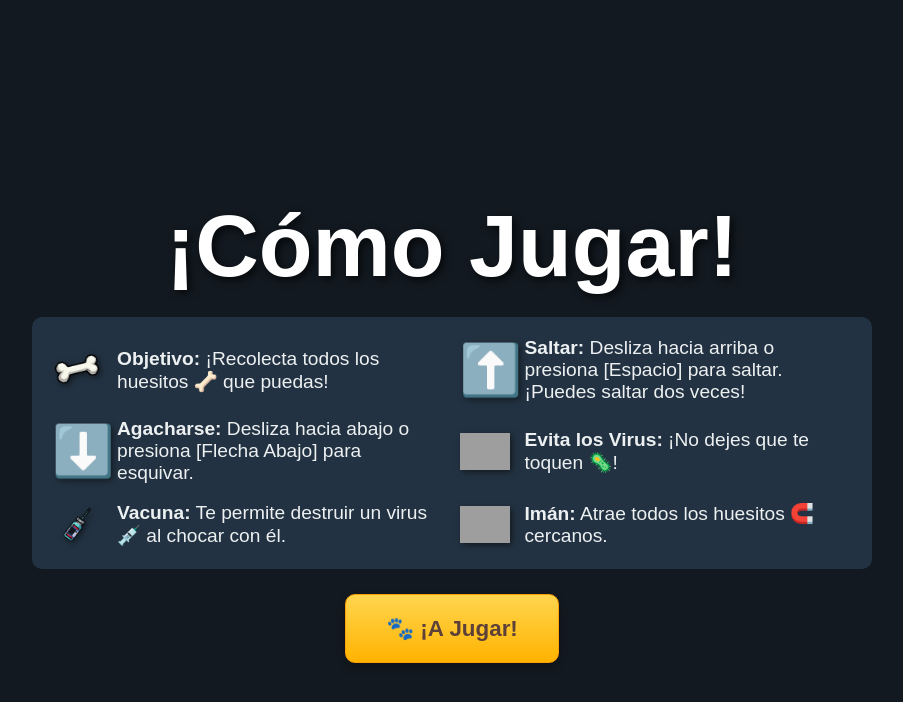
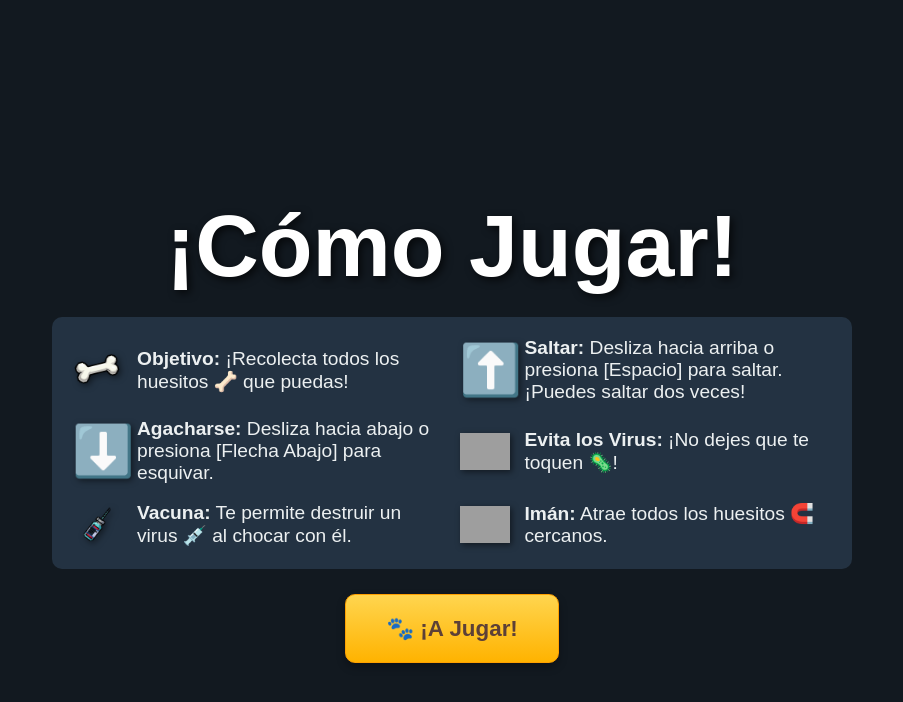
Before and after one commit to blascofede/pincky, a plain HTML site: page index.html in a window 1280 px wide. Both pictures are taken after a click on the button "🐾 Empezar a Jugar". Shown: the whole page, without its empty margins (188-1091 px from the left). Drawn offline with Linux system fonts and the light colour scheme; grey boxes are pictures that could not be loaded.

Commit message:
Update index.html

```diff
--- a/index.html
+++ b/index.html
@@ -99,8 +99,12 @@
             display: grid;
             grid-template-columns: 1fr; /* Una columna por defecto para móviles */
             gap: 15px;
-            max-width: 90%;
-            width: 800px;
+
+            /* AJUSTE: Se cambió el ancho fijo por uno responsivo */
+            width: 90%; /* Ocupará el 90% del ancho disponible */
+            max-width: 800px; /* Como máximo, tendrá 800px */
+            box-sizing: border-box; /* Para que el padding no afecte el ancho */
+
             margin-bottom: 25px;
             background: rgba(44, 62, 80, 0.7);
             padding: 20px;
@@ -737,10 +741,15 @@
 
         // MEJORA RESPONSIVE: El juego se reinicia si el tamaño de la ventana cambia para re-calcular todo.
         window.addEventListener('resize', () => {
-            // Solo reinicia si el juego ya está corriendo, no en la pantalla de inicio
+
+            // AJUSTE: Se modificó la lógica para que SIEMPRE se ajuste la pantalla.
             if (!gameOver && startScreen.style.display === 'none' && tutorialScreen.style.display === 'none') {
-                // CORRECCIÓN: Llamar a startGame() para recalcular todo en lugar de solo init()
+                // Si el juego está corriendo, reinícialo por completo.
                 startGame();
+            } else {
+                // Si estamos en un menú (inicio, tutorial, game over),
+                // solo necesitamos reajustar el tamaño del canvas y la escala.
+                resizeAndScale();
             }
         });
 
```
